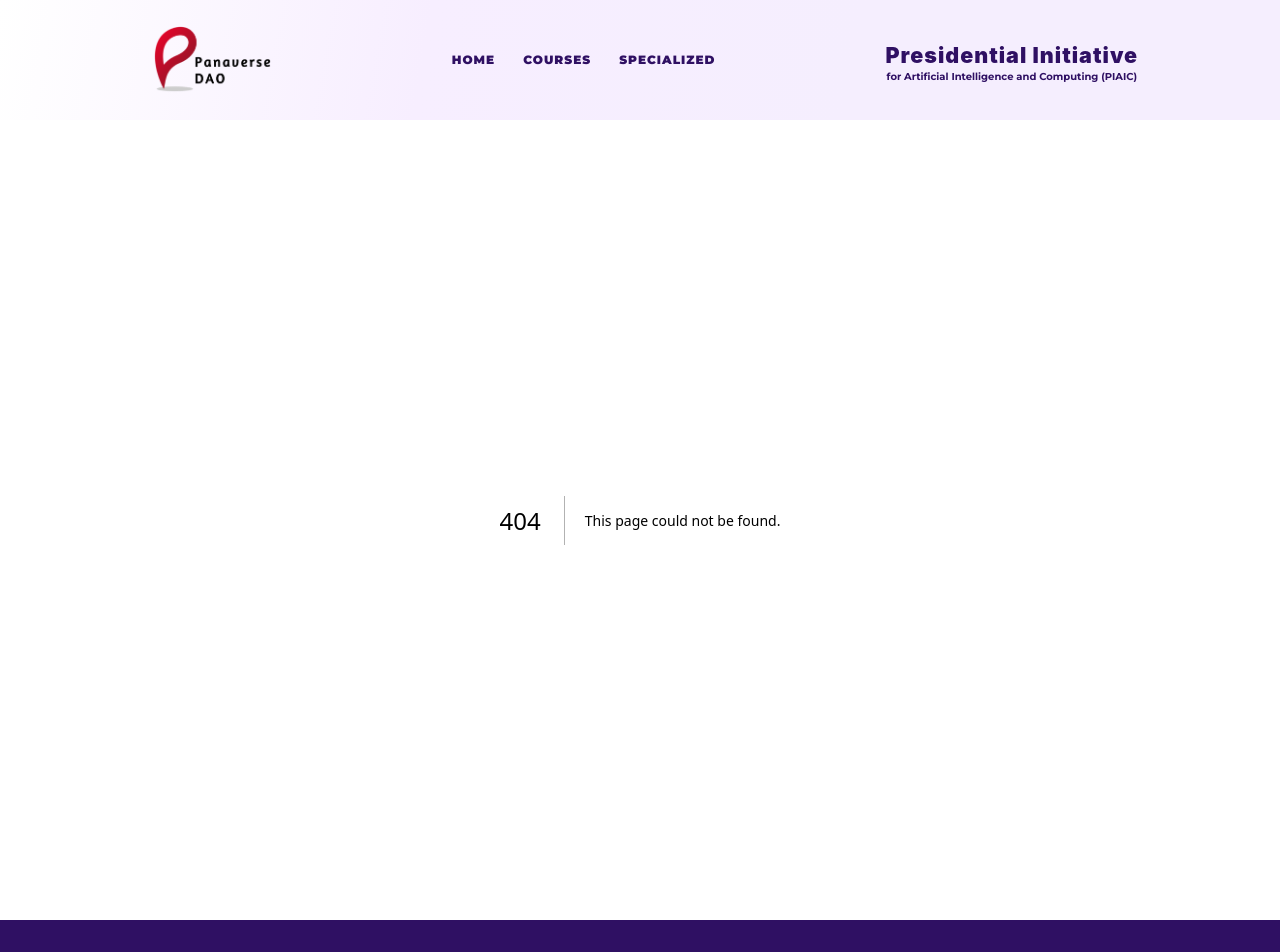
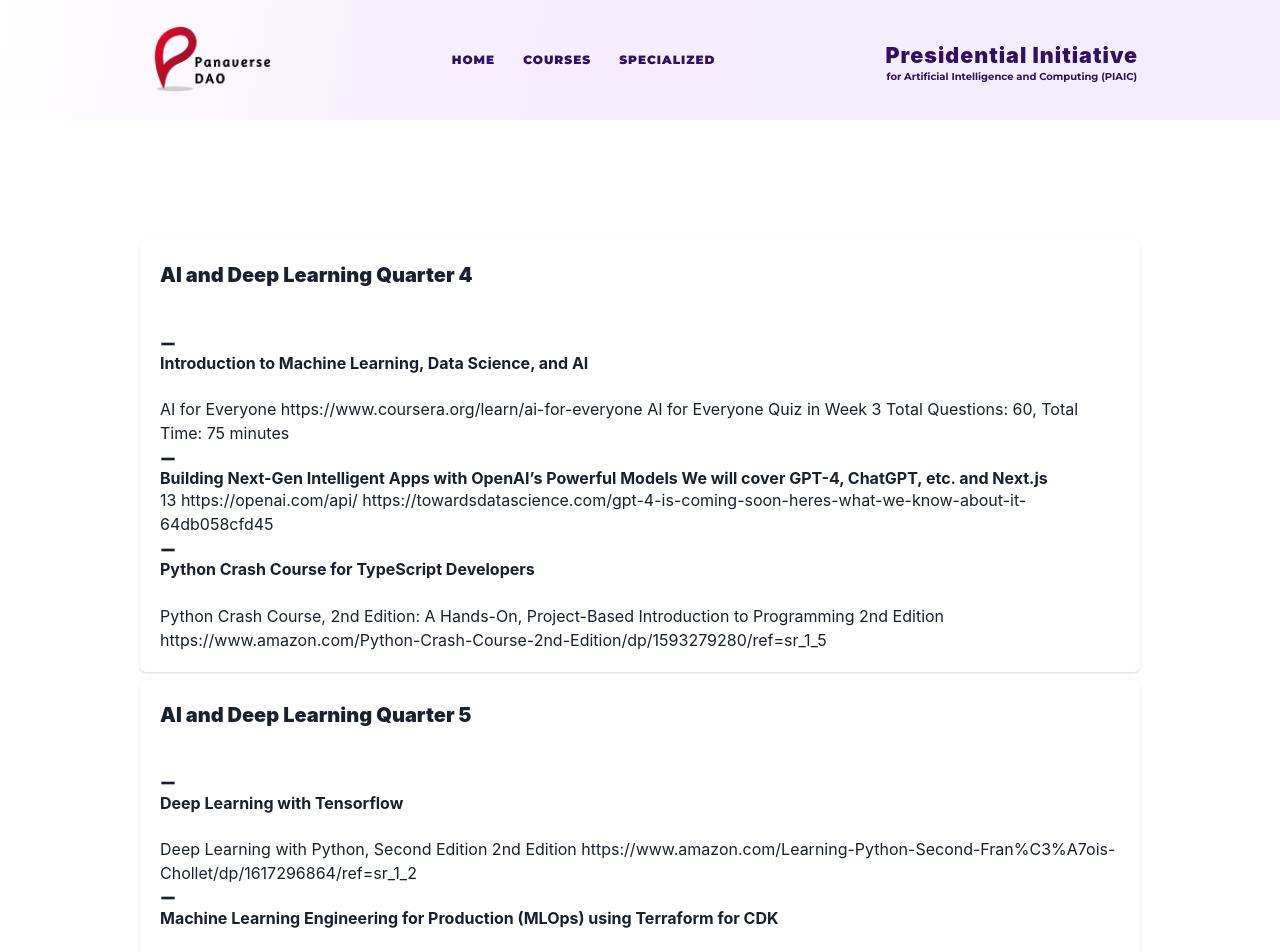
Before and after one commit to hiraaziz/panaverse, a Next.js app: page /deeplearning in a window 1280 px wide. Before the commit this address had no page. Shown: the top 952 px of the page. Built offline with nearby package versions, Linux system fonts and the light colour scheme.

Commit message:
Create page.tsx

```diff
--- /dev/null
+++ b/app/deeplearning/page.tsx
@@ -0,0 +1,93 @@
+"use client";
+import React from "react";
+import {
+  Card,
+  CardHeader,
+  CardBody,
+  CardFooter,
+  Box,
+  Stack,
+  Link,
+  List,
+  ListItem,
+  Heading,
+} from "@chakra-ui/react";
+import { LinkIcon, MinusIcon } from "@chakra-ui/icons";
+
+const page = () => {
+  return (
+    <Box w="full" h="max-content">
+      <Stack
+        as="div"
+        display="flex"
+        direction="column"
+        justifyContent={{ base: "start", xl: "center" }}
+        alignItems="center"
+        w={{base:'300px',md:'400px',lg:"500px",xl:'1000px'}}
+        my="auto"
+        mx="auto"
+        h="fit-content"
+        mt={{ base: "0px", md: "120px", lg: "120px" }}
+        mb={{ base: "80px", md: "80px", lg: "80px" }}
+      >
+        <Card w="full">
+          <CardHeader fontSize="20px" fontWeight="black">
+            AI and Deep Learning Quarter 4
+          </CardHeader>
+          <CardBody>
+            <List>
+              <ListItem>
+                <MinusIcon />
+                <Heading fontSize="16px">
+                  Introduction to Machine Learning, Data Science, and AI
+                </Heading>
+                <br /> AI for Everyone
+                https://www.coursera.org/learn/ai-for-everyone AI for Everyone
+                Quiz in Week 3 Total Questions: 60, Total Time: 75 minutes
+                <br /><MinusIcon/>
+                <Heading fontSize="16px">
+                  Building Next-Gen Intelligent Apps with OpenAI’s Powerful
+                  Models We will cover GPT-4, ChatGPT, etc. and Next.js
+                </Heading>
+                13 https://openai.com/api/
+                https://towardsdatascience.com/gpt-4-is-coming-soon-heres-what-we-know-about-it-64db058cfd45
+                <br /><MinusIcon/>
+                <Heading fontSize="16px">
+                  Python Crash Course for TypeScript Developers
+                </Heading>
+                <br /> Python Crash Course, 2nd Edition: A Hands-On,
+                Project-Based Introduction to Programming 2nd Edition
+                <br />
+                https://www.amazon.com/Python-Crash-Course-2nd-Edition/dp/1593279280/ref=sr_1_5
+              </ListItem>
+            </List>
+          </CardBody>
+        </Card>
+
+        <Card w="full">
+          <CardHeader fontSize="20px" fontWeight="black">
+            AI and Deep Learning Quarter 5
+          </CardHeader>
+          <CardBody>
+            <List>
+              <ListItem>
+                <MinusIcon />
+                <Heading fontSize='16px'>Deep Learning with Tensorflow</Heading><br/> Deep Learning with Python, Second
+                Edition 2nd Edition
+                https://www.amazon.com/Learning-Python-Second-Fran%C3%A7ois-Chollet/dp/1617296864/ref=sr_1_2<br/>
+                <MinusIcon/><Heading fontSize='16px'>Machine Learning Engineering for Production (MLOps) using
+                Terraform for CDK</Heading><br/> A Comprehensive Guide to MLOps Terraform:<br/>
+                Infrastructure As Code(IaC)<br/>
+                https://betterprogramming.pub/a-comprehensive-guide-to-mlops-infrastructure-as-code-iac-ef4c97742351<br/>
+                MLOps leveraging AWS SageMaker and Terraform<br/>
+                https://towardsdatascience.com/mlops-leveraging-aws-sagemaker-terraform-and-gitlab-e7d97eaa6dce
+              </ListItem>
+            </List>
+          </CardBody>
+        </Card>
+      </Stack>
+    </Box>
+  );
+};
+
+export default page;
```
